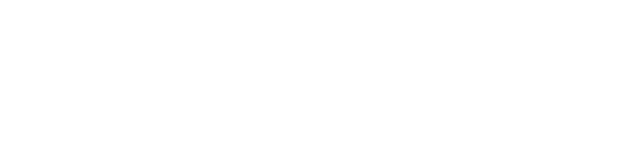
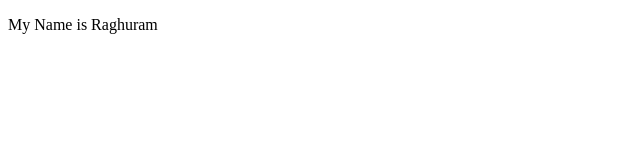
Before and after one commit to raghurambachu/project-dummy, a plain HTML site: page index.html in a window 1280 px wide. Shown: the whole page, without its empty margins (0-640 px from the left). Drawn offline with Linux system fonts and the light colour scheme.

Commit message:
Add Raghuram in p

```diff
--- a/index.html
+++ b/index.html
@@ -6,6 +6,6 @@
     <title>Project Dummy</title>
 </head>
 <body>
-
+    <p>My Name is Raghuram</p>
 </body>
 </html>
```
